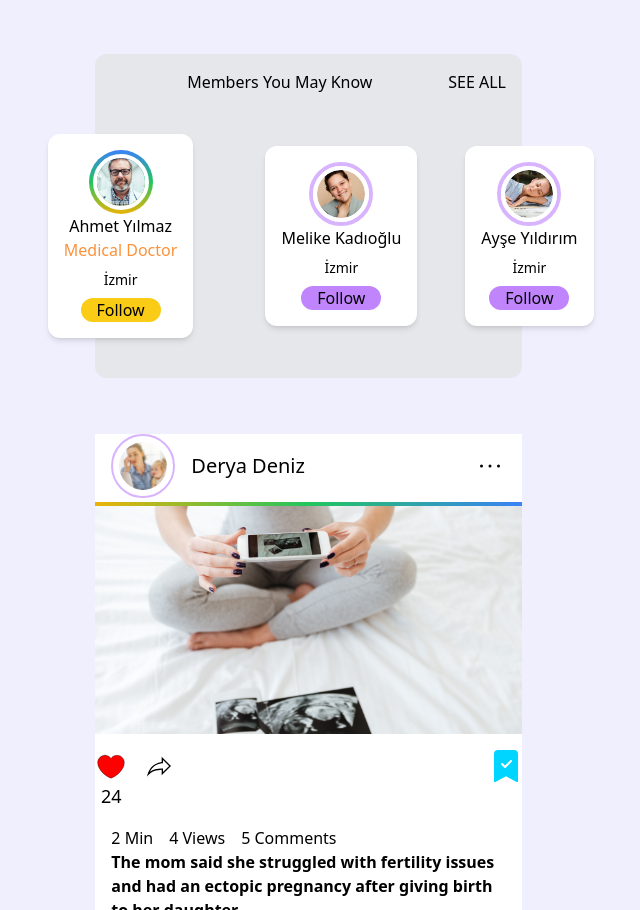
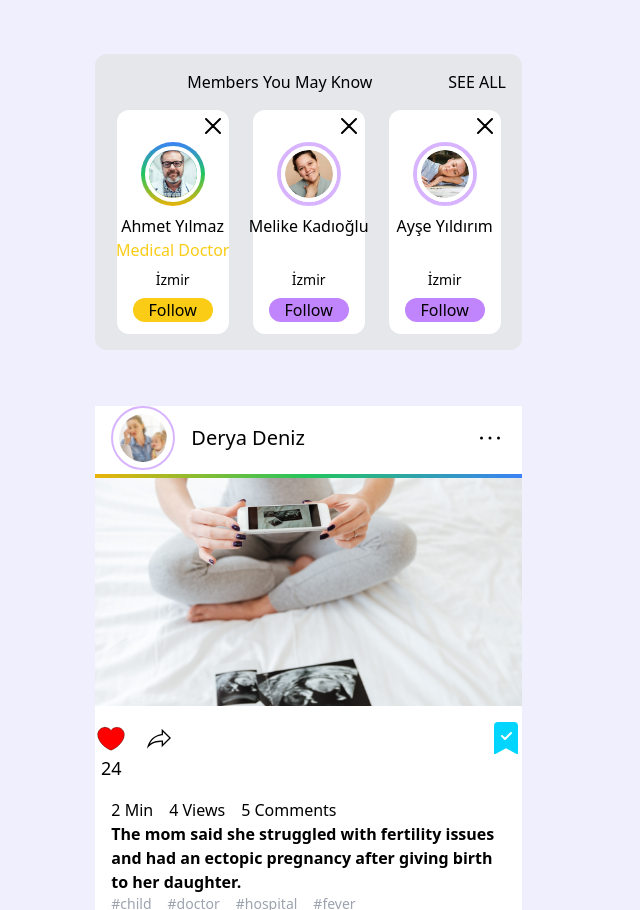
Before and after one commit to UmutKarakuyu/digitus_web_case, a Vue app in the folder digitus_web_case/: page / in a window 1280 px wide. Shown: the part 892-1802 px from the top of the page, without its empty margins (118-758 px from the left). Built offline with nearby package versions, Linux system fonts and the light colour scheme.

Commit message:
Suggestion Card size fix

```diff
--- a/digitus_web_case/src/components/Suggestions.vue
+++ b/digitus_web_case/src/components/Suggestions.vue
@@ -35,32 +35,37 @@ export default {
 </script>
 
 <template>
-    <div class="bg-gray-200 flex flex-col p-4 text-center justify-center items-center rounded-xl space-y-4 ">
+    <div class="bg-gray-200 flex flex-col p-4 text-center justify-center items-center rounded-xl space-y-4">
         <div class="flex flex-row w-full">
             <div class="flex w-full justify-center">
                 <h1>Members You May Know</h1>
             </div>
             <h1 class="whitespace-nowrap">SEE ALL</h1>
+        </div>
+        <div class="flex flex-row space-x-6 items-center justify-center text-center">
+            <div v-for="item in people" :key="item.id">
 
+                <div class="bg-white rounded-xl text-center items-center  w-16 sm:w-24 md:w-28 lg:w-36 xl:w-28 2xl:w-32 h-56 flex flex-col ">
+                    <div class="flex justify-end items-end  w-full">
+                        <img src="/assets/icons/cancel.svg" alt="logo" class="h-8 justify-center">
                     </div>
-        <div class="flex flex-row  space-x-12 items-center justify-center text-center">
-            <div v-for="item in people" :key="item.id" class="bg-white rounded-xl text-center justify-center items-center m-6 p-4 shadow-md">
-               <div class="flex items-center justify-center text-center">
-                    <div v-if="item.role === 'Medical Doctor'" class="items-center justify-center text-center flex  h-16 w-16 rounded-full border-transparent border-t-blue-500 border-b-yellow-500 bg-gradient-to-t from-yellow-500 via-green-500 to-blue-500">
-                        <img :src="item.avatar" alt="logo" class=" h-14 w-14 border-white border-4 rounded-full">
+                    <div class="flex items-center justify-center text-center ">
+                        <div v-if="item.role === 'Medical Doctor'" class="items-center justify-center text-center flex h-16 w-16 rounded-full border-transparent border-t-blue-500 border-b-yellow-500 bg-gradient-to-t from-yellow-500 via-green-500 to-blue-500">
+                            <img :src="item.avatar" alt="logo" class="h-14 w-14 border-white border-4 rounded-full">
                         </div>
                         <div v-else-if="item.role === 'SPONSORED'" class="items-center justify-center flex h-16 w-16 rounded-full border-red-300 border-4">
-                        <img :src="item.avatar" alt="logo" class=" h-14 w-14 border-white border-4 rounded-full">
+                            <img :src="item.avatar" alt="logo" class="h-14 w-14 border-white border-4 rounded-full">
                         </div>
                         <div v-else class="items-center justify-center flex h-16 w-16 rounded-full border-purple-300 border-4">
-                        <img :src="item.avatar" alt="logo" class=" h-14 w-14 border-white border-4 rounded-full">
+                            <img :src="item.avatar" alt="logo" class="h-14 w-14 border-white border-4 rounded-full">
                         </div>
                     </div>
                     <div class="whitespace-nowrap space-y-2">
-                    <div class="space-y-0">
+                        <div class="h-14 sm:h-14 pt-2">
                             <h1>{{item.name}}</h1>
-                        <h1 class="text-orange-400">{{item.role}}</h1>
+                            <h1 class="text-yellow-400">{{item.role}}</h1>
                         </div>
+                        <div class=" flex flex-col items-center justify-end space-y-2">
                             <p class="text-sm">{{item.location}}</p>
                             <button v-if="item.role ==='Medical Doctor'" class="bg-yellow-400 rounded-xl px-4">
                                 Follow
@@ -72,4 +77,6 @@ export default {
                     </div>
                 </div>
             </div>
+        </div>
+    </div>
 </template>
```
Also changed, not shown: digitus_web_case/public/assets/icons/cancel.svg (added). Lines whose indentation alone changed are shown as unchanged.
